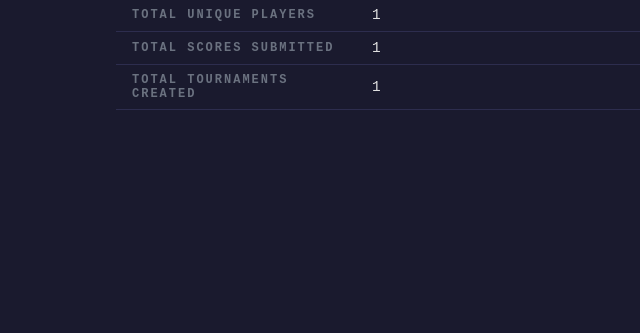
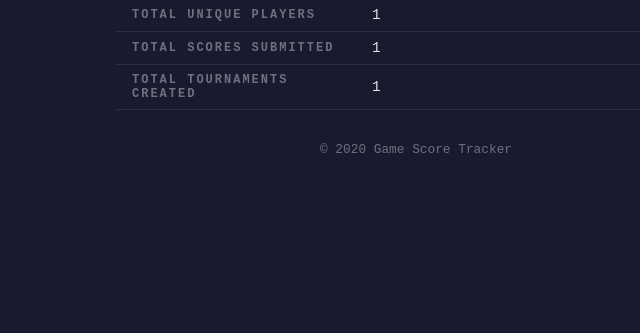
Before and after one commit to qemtek/game-test, a Flask app: template templates/about.html in a window 1280 px wide. Shown: the part 333-666 px from the top of the page, without its empty margins (224-864 px from the left). Run offline with Flask 3, Linux system fonts and the light colour scheme; the template is opened without the code that fills it: most values are stand-ins (such as "Sample title", 1, 10 or a date in 2020).

Commit message:
feat: implement task(s) 145 [PARE-145]

```diff
--- a/templates/about.html
+++ b/templates/about.html
@@ -103,6 +103,10 @@
                 </tbody>
             </table>
         </div>
+
+        <div class="about-section" style="margin-top: 2rem; font-size: 0.8rem; color: #6b7280; text-align: center;">
+            © {{ current_year }} Game Score Tracker
+        </div>
     </div>
 </body>
 </html>
```
